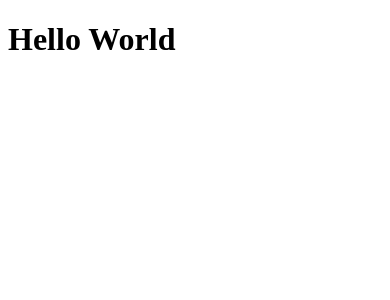
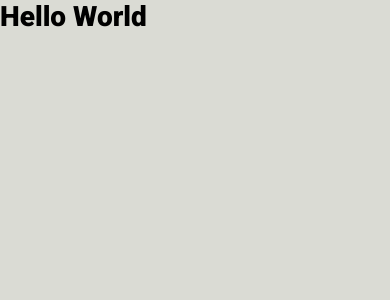
Before and after one commit to Proctux/whatsapp-web-react, a React app: page / in a window 390 px wide. Shown: the top 300 px of the page. Built offline with nearby package versions, Linux system fonts and the light colour scheme.

Commit message:
feat: Add project initial background color

```diff
--- a/public/index.html
+++ b/public/index.html
@@ -2,6 +2,10 @@
 <html lang="en">
   <head>
     <meta charset="utf-8" />
+    <link rel="preconnect" href="https://fonts.googleapis.com">
+    <link rel="preconnect" href="https://fonts.gstatic.com" crossorigin>
+    <link href="https://fonts.googleapis.com/css2?family=Roboto:wght@400;500;900&display=swap" rel="stylesheet">
+
     <title>Web Whatsapp Clone</title>
   </head>
   <body>
--- a/src/App.jsx
+++ b/src/App.jsx
@@ -1,4 +1,6 @@
 import React from 'react'
+
+import './styles/global.css'
 
 const App = () => {
   return (
--- /dev/null
+++ b/src/styles/global.css
@@ -0,0 +1,33 @@
+* {
+  margin: 0;
+  padding: 0;
+  box-sizing: border-box;
+}
+
+html {
+  font-size: 10px;
+}
+
+@media (max-width: 1080px) {
+  html {
+    font-size: 93.75%;
+  }
+}
+
+@media (max-width: 780px) {
+  html {
+    font-size: 87.5%;
+  }
+}
+
+body {
+  background-color: #dadbd4;
+}
+
+body,
+input,
+select,
+textarea,
+button {
+  font: 400 1rem 'Roboto', sans-serif;
+}
```
